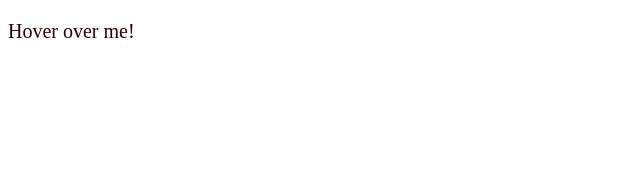
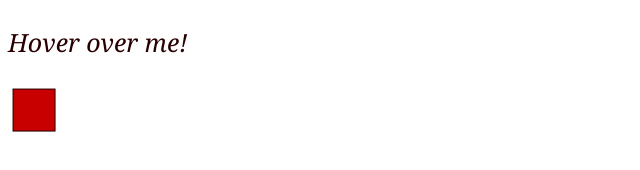
Before and after one commit to arzucaner/wwcode-days-of-code-challenge, a plain HTML site: page project 7/index.html in a window 1280 px wide. In both pictures the pointer is over the element "Hover over me!". Shown: the whole page, without its empty margins (0-640 px from the left). Drawn offline with Linux system fonts and the light colour scheme.

Commit message:
Add cubic-bezier

```diff
--- a/project 7/index.html
+++ b/project 7/index.html
@@ -5,6 +5,6 @@
     </head>
     <body>
         <p class="hover-text">Hover over me!</p>
-        <div class="hover-text"></div>
+        <div class="box"></div>
     </body>
 </html>
--- a/project 7/style.css
+++ b/project 7/style.css
@@ -3,11 +3,14 @@
     -webkit-transition: all 0.5s;
     -moz-transition: all 0.5s;
     -o-transition: all 0.5;
+    transition-timing-function: cubic-bezier(.62,.15,.4,.9);
 }
 
 .hover-text:hover {
     color: #290000;
-    font-size: 20px;
+    font-size: 25px;
+    font-style: italic;
+    font-family: Cambria, Cochin, Georgia, Times, 'Times New Roman', serif;
 }
 
 .box {
```
